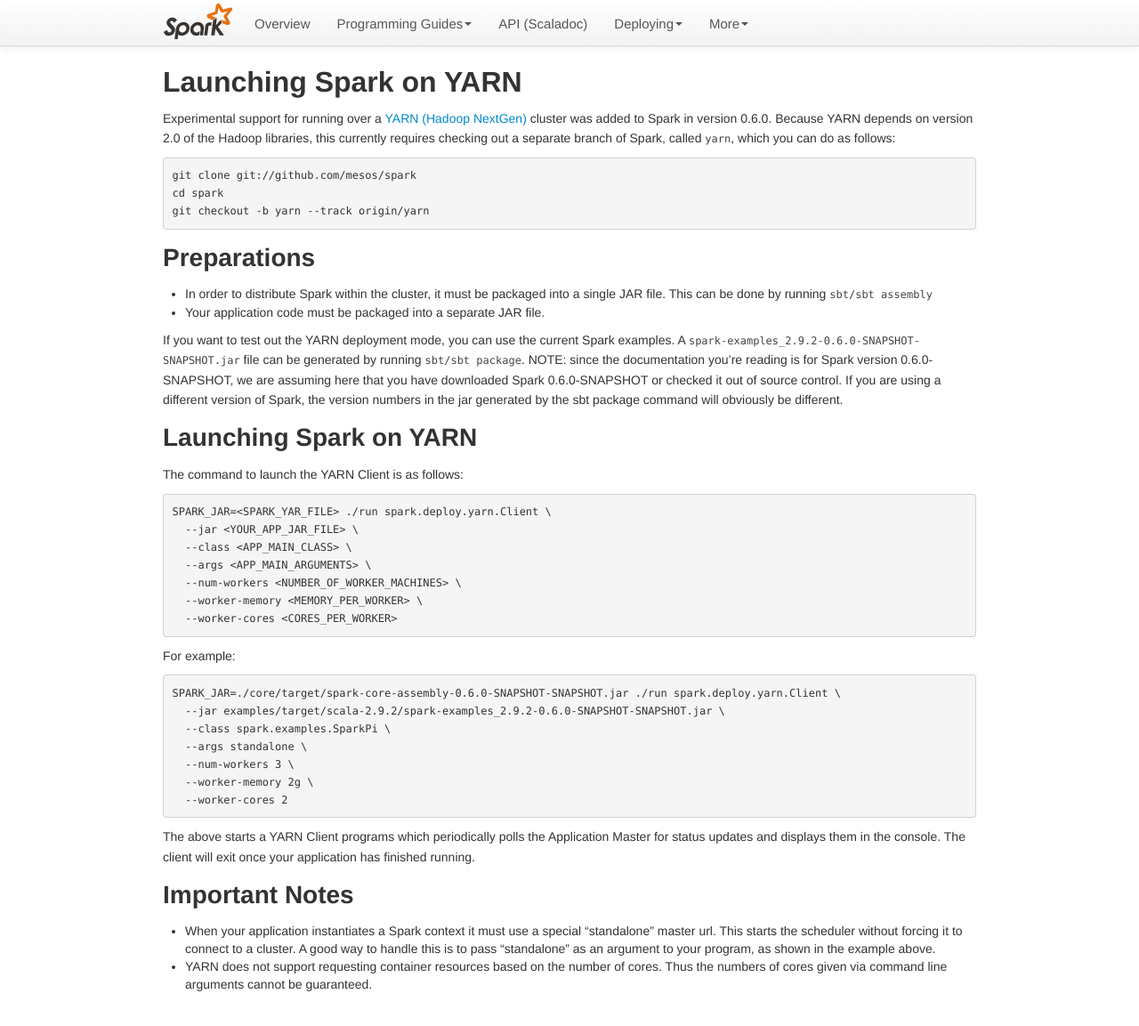
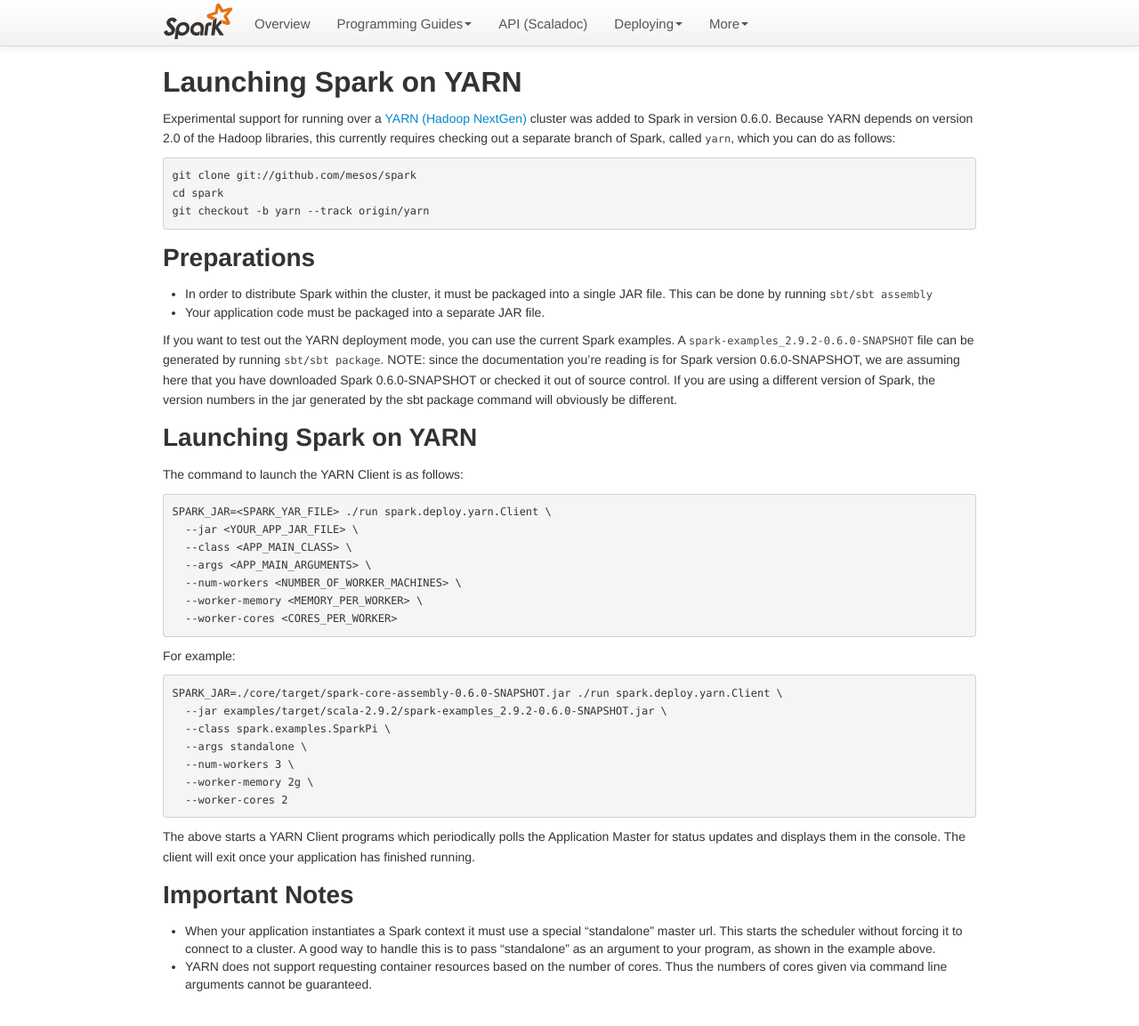
Before and after one commit to jaricftw/spark, a Jekyll site: the page built from docs/running-on-yarn.md, in a window 1280 px wide and 1166 px high. Shown: the top 1153 px of the window at 89% size. Built offline with Jekyll 4.4.1, drawn with Linux system fonts in a browser that asks for light colours.

Commit message:
Fixing YARN instructions

```diff
--- a/docs/running-on-yarn.md
+++ b/docs/running-on-yarn.md
@@ -19,7 +19,7 @@
 - In order to distribute Spark within the cluster, it must be packaged into a single JAR file. This can be done by running `sbt/sbt assembly`
 - Your application code must be packaged into a separate JAR file.
 
-If you want to test out the YARN deployment mode, you can use the current Spark examples. A `spark-examples_{{site.SCALA_VERSION}}-{{site.SPARK_VERSION}}-SNAPSHOT.jar` file can be generated by running `sbt/sbt package`. NOTE: since the documentation you're reading is for Spark version {{site.SPARK_VERSION}}, we are assuming here that you have downloaded Spark {{site.SPARK_VERSION}} or checked it out of source control. If you are using a different version of Spark, the version numbers in the jar generated by the sbt package command will obviously be different.
+If you want to test out the YARN deployment mode, you can use the current Spark examples. A `spark-examples_{{site.SCALA_VERSION}}-{{site.SPARK_VERSION}}` file can be generated by running `sbt/sbt package`. NOTE: since the documentation you're reading is for Spark version {{site.SPARK_VERSION}}, we are assuming here that you have downloaded Spark {{site.SPARK_VERSION}} or checked it out of source control. If you are using a different version of Spark, the version numbers in the jar generated by the sbt package command will obviously be different.
 
 # Launching Spark on YARN
 
@@ -35,8 +35,8 @@
 
 For example:
 
-    SPARK_JAR=./core/target/spark-core-assembly-{{site.SPARK_VERSION}}-SNAPSHOT.jar ./run spark.deploy.yarn.Client \
-      --jar examples/target/scala-{{site.SCALA_VERSION}}/spark-examples_{{site.SCALA_VERSION}}-{{site.SPARK_VERSION}}-SNAPSHOT.jar \
+    SPARK_JAR=./core/target/spark-core-assembly-{{site.SPARK_VERSION}}.jar ./run spark.deploy.yarn.Client \
+      --jar examples/target/scala-{{site.SCALA_VERSION}}/spark-examples_{{site.SCALA_VERSION}}-{{site.SPARK_VERSION}}.jar \
       --class spark.examples.SparkPi \
       --args standalone \
       --num-workers 3 \
```
